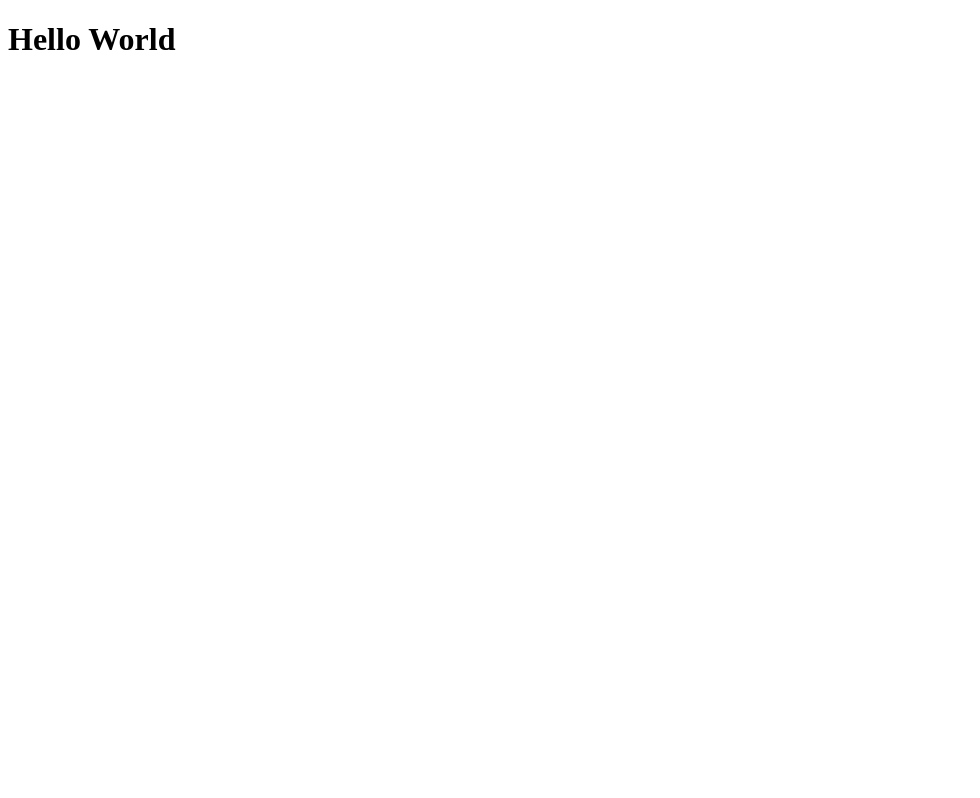
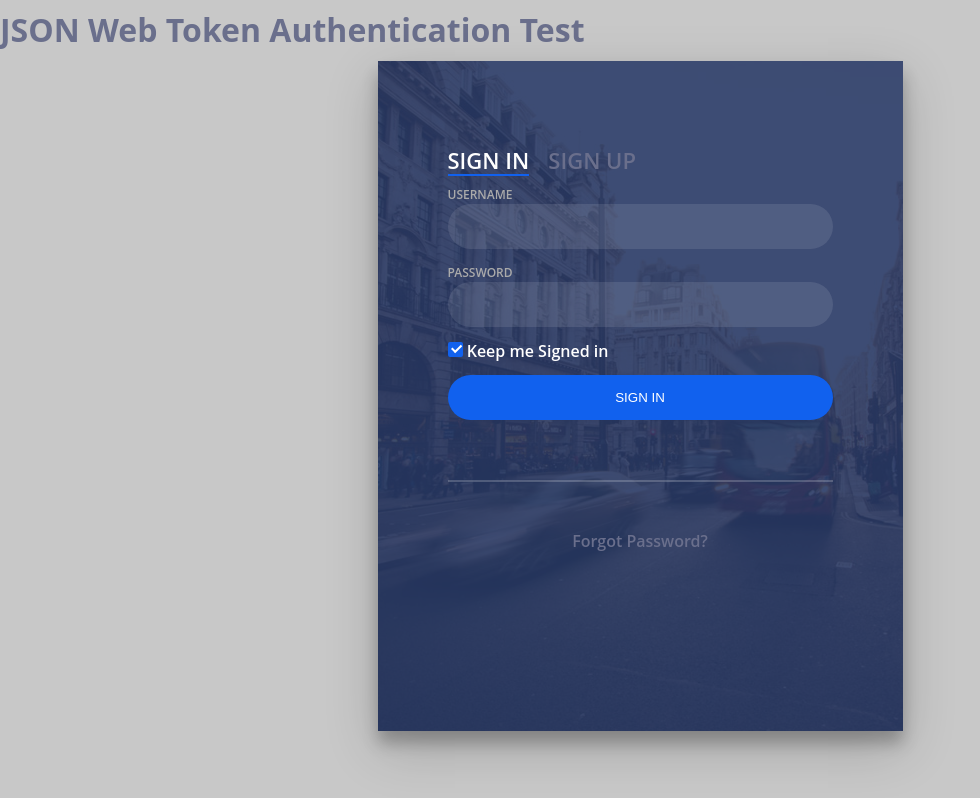
Before and after one commit to ed-is-working/rpc, a plain HTML site: page wwwroot/index.html in a window 1280 px wide. Shown: the whole page, without its empty margins (0-980 px from the left). Drawn offline with Linux system fonts and the light colour scheme.

Commit message:
feat: initial creation of login / signup form

```diff
--- /dev/null
+++ b/wwwroot/assets/css/main.css
@@ -0,0 +1,150 @@
+body{
+	margin:0;
+	color:#6a6f8c;
+	background:#c8c8c8;
+	font:600 16px/18px 'Open Sans',sans-serif;
+}
+*,:after,:before{box-sizing:border-box}
+.clearfix:after,.clearfix:before{content:'';display:table}
+.clearfix:after{clear:both;display:block}
+a{color:inherit;text-decoration:none}
+
+.login-wrap{
+	width:100%;
+	margin:auto;
+	max-width:525px;
+	min-height:670px;
+	position:relative;
+	background:url(../images/bg.jpg) no-repeat center;
+	box-shadow:0 12px 15px 0 rgba(0,0,0,.24),0 17px 50px 0 rgba(0,0,0,.19);
+}
+.login-html{
+	width:100%;
+	height:100%;
+	position:absolute;
+	padding:90px 70px 50px 70px;
+	background:rgba(40,57,101,.9);
+}
+.login-html .sign-in-htm,
+.login-html .sign-up-htm{
+	top:0;
+	left:0;
+	right:0;
+	bottom:0;
+	position:absolute;
+	transform:rotateY(180deg);
+	backface-visibility:hidden;
+	transition:all .4s linear;
+}
+.login-html .sign-in,
+.login-html .sign-up,
+.login-form .group .check{
+	display:none;
+}
+.login-html .tab,
+.login-form .group .label,
+.login-form .group .button{
+	text-transform:uppercase;
+}
+.login-html .tab{
+	font-size:22px;
+	margin-right:15px;
+	padding-bottom:5px;
+	margin:0 15px 10px 0;
+	display:inline-block;
+	border-bottom:2px solid transparent;
+}
+.login-html .sign-in:checked + .tab,
+.login-html .sign-up:checked + .tab{
+	color:#fff;
+	border-color:#1161ee;
+}
+.login-form{
+	min-height:345px;
+	position:relative;
+	perspective:1000px;
+	transform-style:preserve-3d;
+}
+.login-form .group{
+	margin-bottom:15px;
+}
+.login-form .group .label,
+.login-form .group .input,
+.login-form .group .button{
+	width:100%;
+	color:#fff;
+	display:block;
+}
+.login-form .group .input,
+.login-form .group .button{
+	border:none;
+	padding:15px 20px;
+	border-radius:25px;
+	background:rgba(255,255,255,.1);
+}
+.login-form .group input[data-type="password"]{
+	text-security:circle;
+	-webkit-text-security:circle;
+}
+.login-form .group .label{
+	color:#aaa;
+	font-size:12px;
+}
+.login-form .group .button{
+	background:#1161ee;
+}
+.login-form .group label .icon{
+	width:15px;
+	height:15px;
+	border-radius:2px;
+	position:relative;
+	display:inline-block;
+	background:rgba(255,255,255,.1);
+}
+.login-form .group label .icon:before,
+.login-form .group label .icon:after{
+	content:'';
+	width:10px;
+	height:2px;
+	background:#fff;
+	position:absolute;
+	transition:all .2s ease-in-out 0s;
+}
+.login-form .group label .icon:before{
+	left:3px;
+	width:5px;
+	bottom:6px;
+	transform:scale(0) rotate(0);
+}
+.login-form .group label .icon:after{
+	top:6px;
+	right:0;
+	transform:scale(0) rotate(0);
+}
+.login-form .group .check:checked + label{
+	color:#fff;
+}
+.login-form .group .check:checked + label .icon{
+	background:#1161ee;
+}
+.login-form .group .check:checked + label .icon:before{
+	transform:scale(1) rotate(45deg);
+}
+.login-form .group .check:checked + label .icon:after{
+	transform:scale(1) rotate(-45deg);
+}
+.login-html .sign-in:checked + .tab + .sign-up + .tab + .login-form .sign-in-htm{
+	transform:rotate(0);
+}
+.login-html .sign-up:checked + .tab + .login-form .sign-up-htm{
+	transform:rotate(0);
+}
+
+.hr{
+	height:2px;
+	margin:60px 0 50px 0;
+	background:rgba(255,255,255,.2);
+}
+.foot-lnk{
+	text-align:center;
+}
--- a/wwwroot/index.html
+++ b/wwwroot/index.html
@@ -2,10 +2,72 @@
 <html lang="en">
 <head>
     <meta charset="UTF-8">
+    <link rel="stylesheet" href="./assets/css/main.css">
+
     <meta name="viewport" content="width=device-width, initial-scale=1.0">
-    <title>Hello World</title>
+    <base href="http://localhost:5015/" target="_self">
+    <title>JSON Web Token Authentication Test</title>
 </head>
 <body>
-    <h1>Hello World</h1>
+    <h1>JSON Web Token Authentication Test</h1>
+    <div class="login-wrap">
+        <div class="login-html">
+            <input id="tab-1" type="radio" name="tab" class="sign-in" checked><label for="tab-1" class="tab">Sign In</label>
+            <input id="tab-2" type="radio" name="tab" class="sign-up"><label for="tab-2" class="tab">Sign Up</label>
+            <div class="login-form">
+<form id="signInForm">
+    <div class="sign-in-htm">
+        <div class="group">
+            <label for="user" class="label">Username</label>
+            <input id="user" type="text" class="input">
+        </div>
+        <div class="group">
+            <label for="pass" class="label">Password</label>
+            <input id="pass" type="password" class="input" data-type="password">
+        </div>
+        <div class="group">
+            <input id="check" type="checkbox" class="check" checked>
+            <label for="check"><span class="icon"></span> Keep me Signed in</label>
+        </div>
+        <div class="group">
+            <input type="submit" class="button" value="Sign In">
+        </div>
+        <div class="hr"></div>
+        <div class="foot-lnk">
+            <a href="#forgot">Forgot Password?</a>
+        </div>
+    </div>
+</form>
+<form id="signUpForm">
+    <div class="sign-up-htm">
+        <div class="group">
+            <label for="signUpUser" class="label">Username</label>
+            <input id="signUpUser" type="text" class="input">
+        </div>
+        <div class="group">
+            <label for="signUpPass" class="label">Password</label>
+            <input id="signUpPass" type="password" class="input" data-type="password">
+        </div>
+        <div class="group">
+            <label for="signUpPassRepeat" class="label">Repeat Password</label>
+            <input id="signUpPassRepeat" type="password" class="input" data-type="password">
+        </div>
+        <div class="group">
+            <label for="signUpEMail" class="label">Email Address</label>
+            <input id="signUpEMail" type="text" class="input">
+        </div>
+        <div class="group">
+            <input type="submit" class="button" id="signUpSubmitBtn" value="Sign Up">
+        </div>
+        <div class="hr"></div>
+        <div class="foot-lnk">
+            <label for="tab-1">Already Member?</a>
+        </div>
+    </div>
+</form>
+            </div>
+        </div>
+    </div>
+
 </body>
 </html>
```
Also changed, not shown: wwwroot/assets/images/bg.jpg (added).
